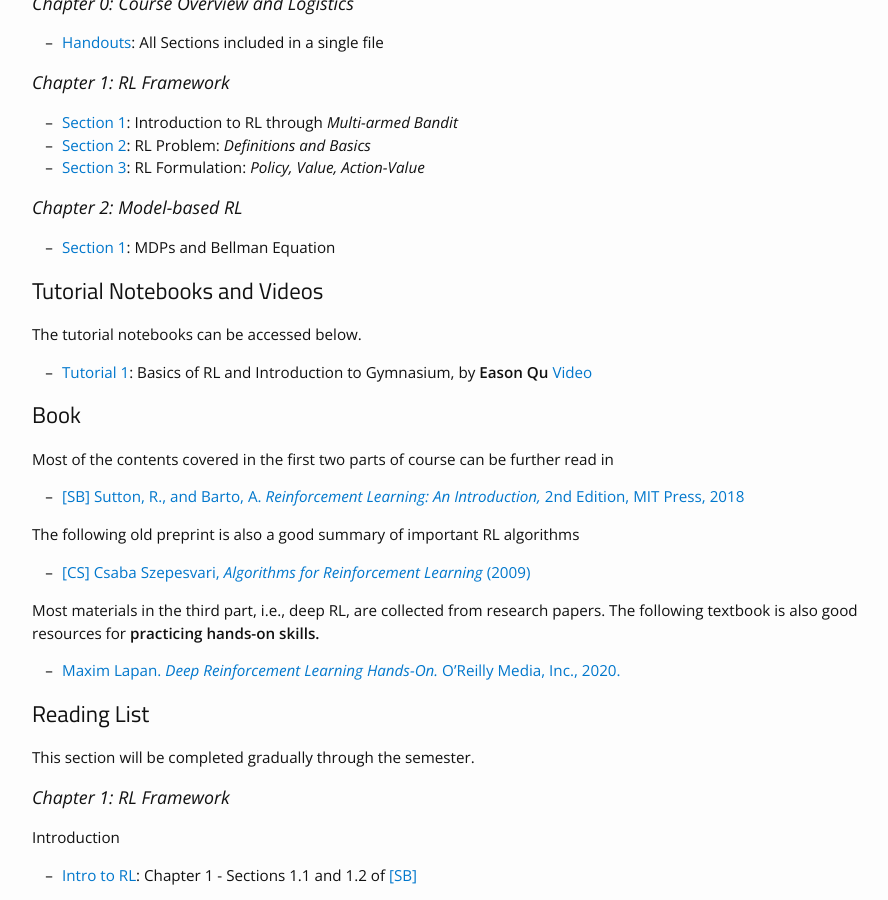
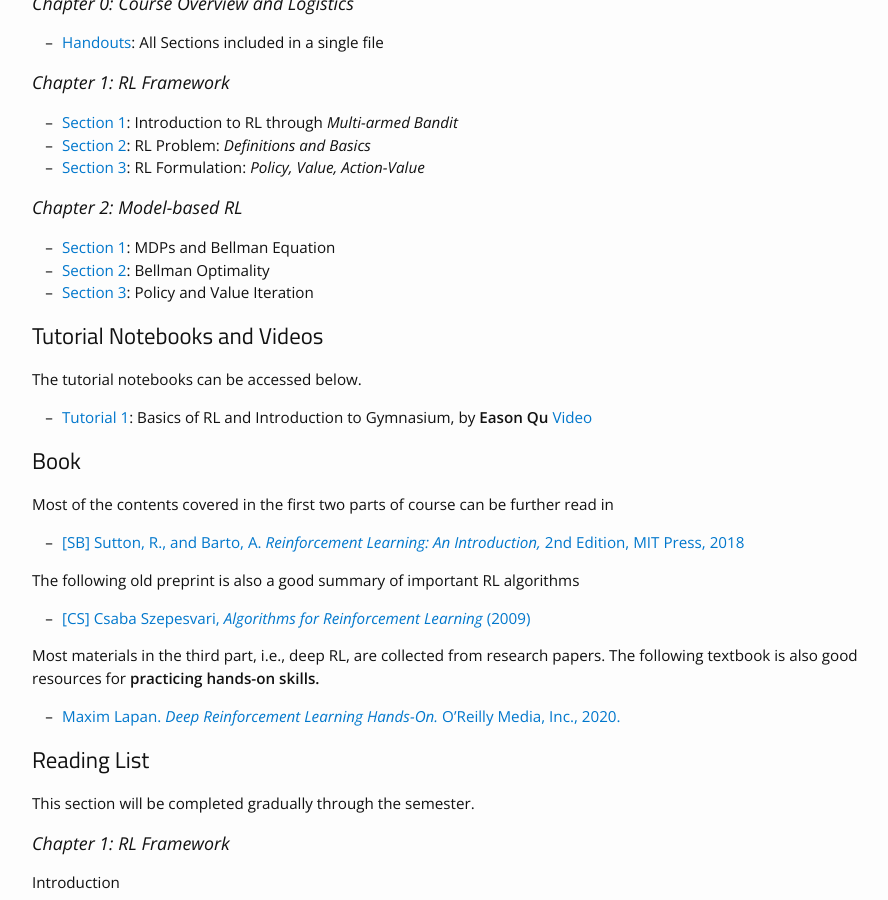
Before and after one commit to bereyhi-courses/rl-utoronto, a Jekyll site: the page built from materials.md, in a window 1280 px wide and 900 px high, scrolled down 436 px. Shown: the whole window, without its empty margins (163-1051 px from the left). Built offline with Jekyll 4.4.1, drawn with Linux system fonts in a browser that asks for light colours; nearby versions of some CDN libraries; some of the changed lines change nothing that is shown.

Commit message:
CH2 uploaded

```diff
--- a/materials.md
+++ b/materials.md
@@ -17,12 +17,9 @@ The lecture notes are uploaded through the semester. For each chapter, the notes
 
 ### Chapter 2: Model-based RL
 * [Section 1]({{site.baseurl}}/assets/Notes/CH2/CH2_Sec1.pdf): MDPs and Bellman Equation
+* [Section 2]({{site.baseurl}}/assets/Notes/CH2/CH2_Sec2.pdf): Bellman Optimality
+* [Section 3]({{site.baseurl}}/assets/Notes/CH2/CH2_Sec3.pdf): Policy and Value Iteration
 
-
-<!-- ### Chapter 2: Model-based RL
-* [Section 1]({{site.baseurl}}/assets/Notes/CH2/CH2_Sec1.pdf): Markov Decision Process and Bellman Equation
-* [Section 2]({{site.baseurl}}/assets/Notes/CH2/CH2_Sec2.pdf): Bellman Optimality
-* [Section 3]({{site.baseurl}}/assets/Notes/CH2/CH2_Sec3.pdf): Policy and Value Iteration -->
 
 <!-- ### Chapter 3: Model-free Tabular RL
 * [Section 1]({{site.baseurl}}/assets/Notes/CH3/CH3_Sec1.pdf): Evaluation via Monte-Carlo
@@ -51,8 +48,6 @@ The lecture notes are uploaded through the semester. For each chapter, the notes
 <!-- ### Chapter 7: Wrap-up
 * [Section 1]({{site.baseurl}}/assets/Notes/CH7/CH7_Sec1.pdf): Some History
 * [Section 2]({{site.baseurl}}/assets/Notes/CH7/CH7_Sec2.pdf): Some Advanced Topics -->
-
-
 
 
 
```
Also changed, not shown: 5 other files.
